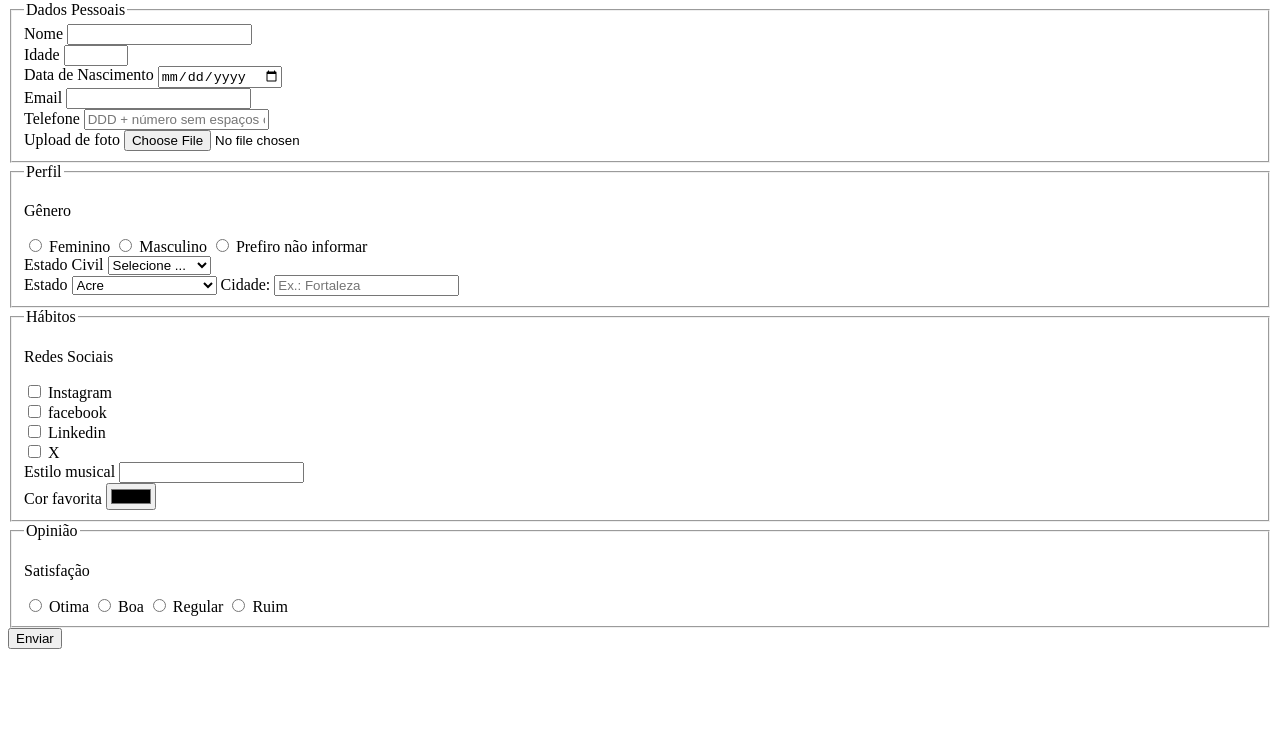
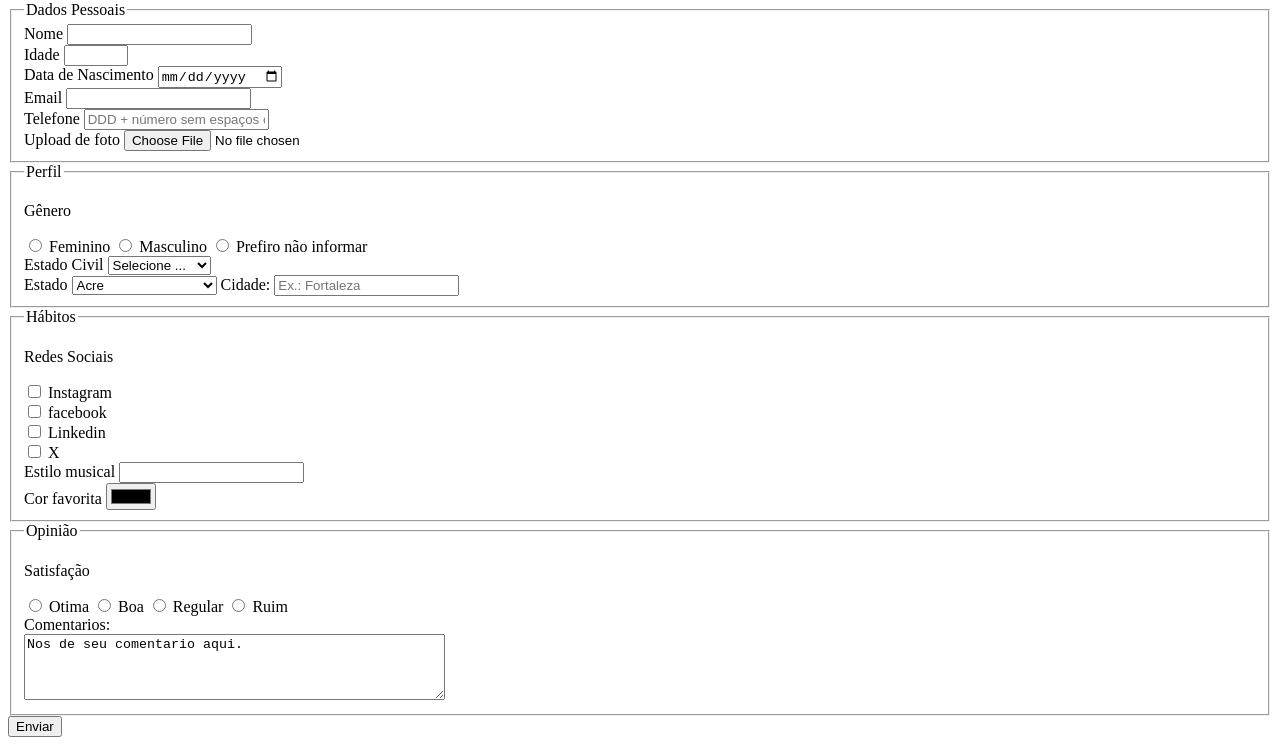
Before and after one commit to athilas/pesquisa-culturama, a plain HTML site: page index.html in a window 1280 px wide. Shown: the part 79-824 px from the top of the page. Before the commit the page ends 800 px from the top, so only its background shows below. Drawn offline with Linux system fonts and the light colour scheme.

Commit message:
Adicionado campo para se digitar sua opinao

```diff
--- a/index.html
+++ b/index.html
@@ -126,7 +126,10 @@
                 <label for="regular">Regular</label>
                 <input id="ruim" type="radio" name="userSatisfacao" value="Ruim">
                 <label for="ruim">Ruim</label>
-
+                <br>
+                <label for="comentario">Comentarios:</label>
+                <br>
+                <textarea id="comentario" name="userComentario" cols="50" rows="4">Nos de seu comentario aqui.</textarea>
             </fieldset>
             <button type="submit">Enviar</button>
         </form>
```
